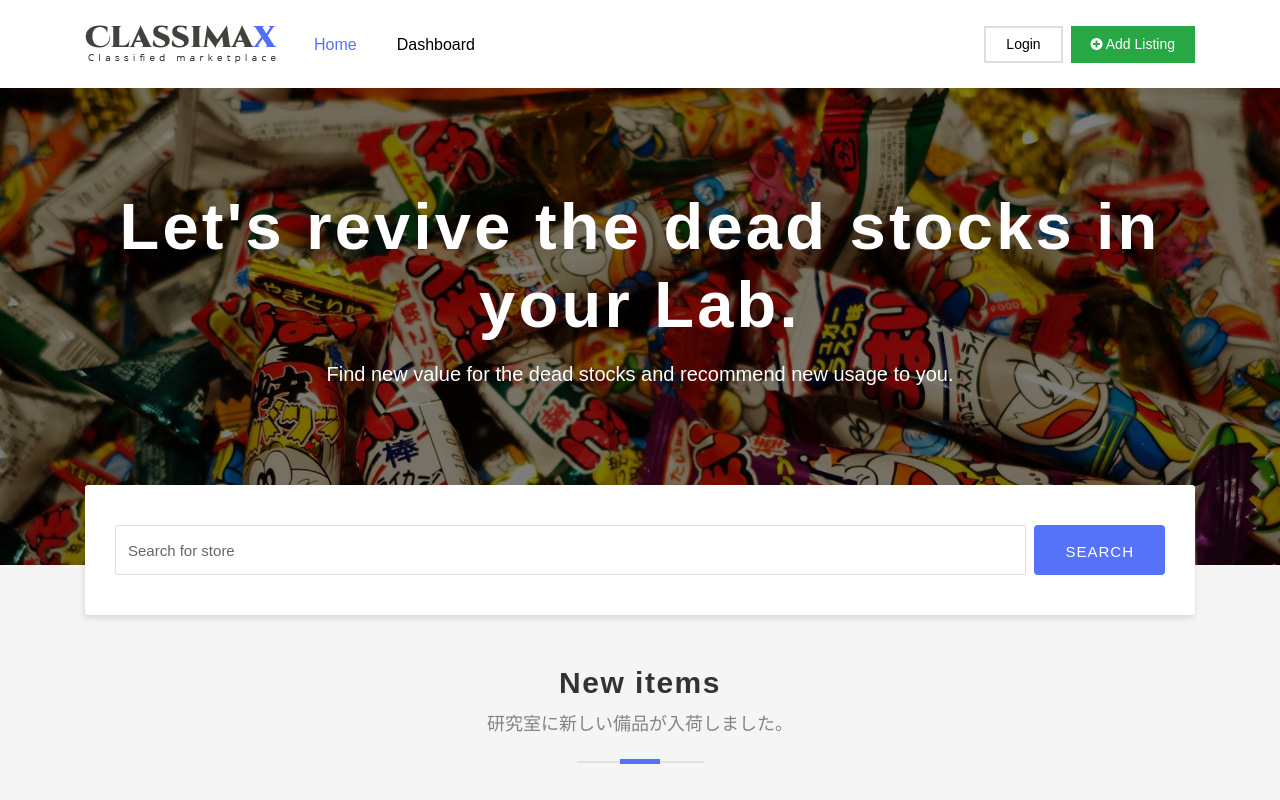
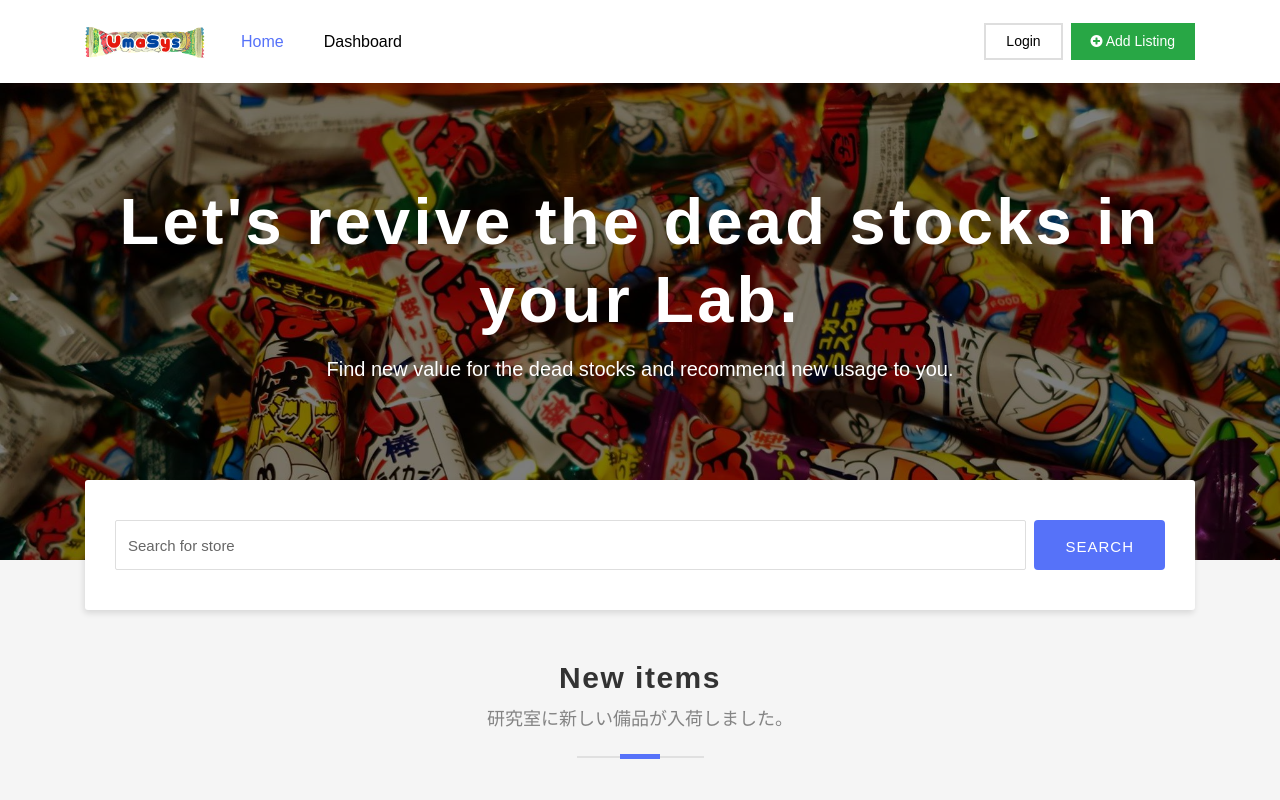
Before and after one commit to InformationSearch-team-F/umaibou, a plain HTML site: page index.html in a window 1280 px wide. Shown: the top 800 px of the page. Drawn offline with nearby package versions, Linux system fonts and the light colour scheme; some packages are replaced by stand-ins of ours; files whose address does not match are found by name; a web font is replaced by a local one.

Commit message:
svgで適当なロゴ作成

```diff
--- a/index.html
+++ b/index.html
@@ -50,7 +50,7 @@
 			<div class="col-md-12">
 				<nav class="navbar navbar-expand-lg  navigation">
 					<a class="navbar-brand" href="index.html">
-						<img src="images/logo.png" alt="">
+                        <img src="images/logo.svg" width=120 alt="">
 					</a>
 					<button class="navbar-toggler" type="button" data-toggle="collapse" data-target="#navbarSupportedContent" aria-controls="navbarSupportedContent" aria-expanded="false" aria-label="Toggle navigation">
 					<span class="navbar-toggler-icon"></span>
```
Also changed, not shown: dashboard.html (+1 -1 lines), goodspage.html (+1 -1 lines), googlehome.html (+1 -1 lines), psvr.html (+1 -1 lines), images/-logo.png (renamed from images/logo.png), images/logo.svg (added), 1 other file.
